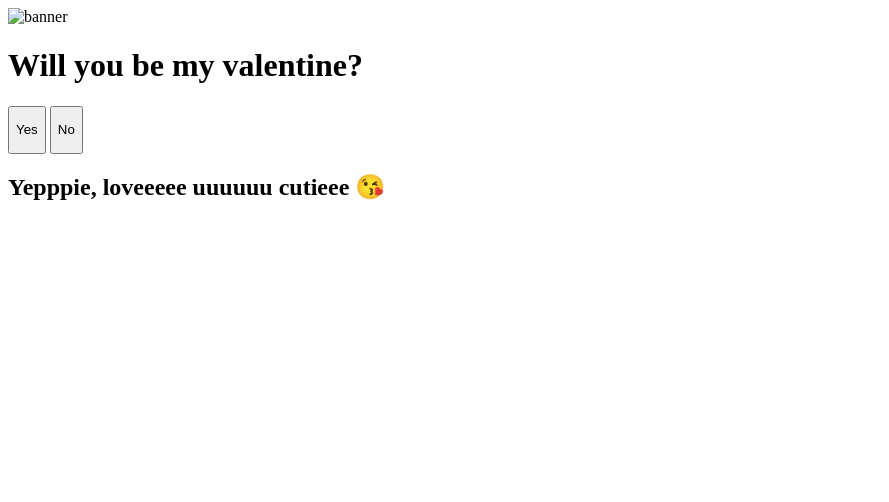
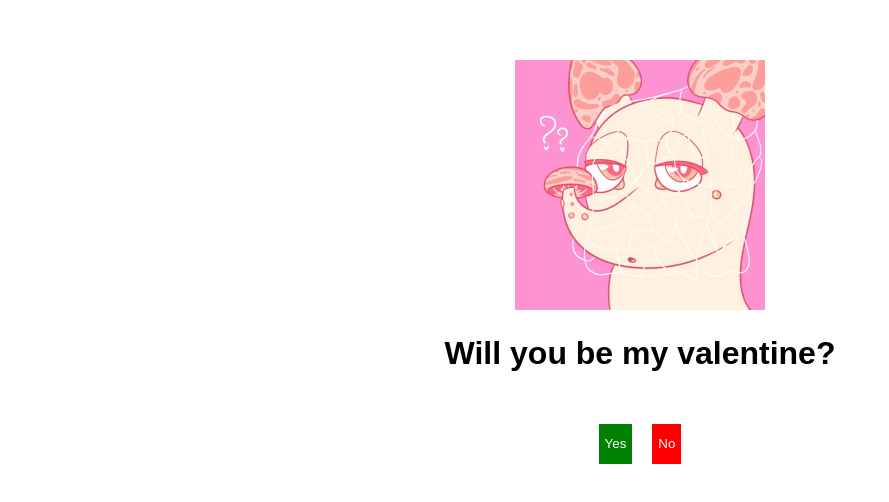
Before and after one commit to Drexter47/Surpriseeeeeee, a plain HTML site: page index.html in a window 1280 px wide. Shown: the whole page, without its empty margins (0-889 px from the left). Drawn offline with Linux system fonts and the light colour scheme; the site is published under a folder, as on GitHub Pages, so addresses that start at the root find nothing.

Commit message:
Update index.html

```diff
--- a/index.html
+++ b/index.html
@@ -4,12 +4,12 @@
     <meta charset="UTF-8" />
     <meta name="viewport" content="width=device-width, initial-scale=1.0" />
     <title>Import Question</title>
-    <link rel="stylesheet" href="/css/style.css" />
+    <link rel="stylesheet" href="css/style.css" />
   </head>
   <body>
     <div class="container">
       <div class="banner-gif">
-        <img id="banner" src="/images/mid.gif" alt="banner" />
+        <img id="banner" src="images/mid.gif" alt="banner" />
       </div>
       <h1 id="question-heading">Will you be my valentine?</h1>
       <div class="buttons">
@@ -20,6 +20,6 @@
         <h2 id="success-message">Yepppie, loveeeee uuuuuu cutieee 😘</h2>
       </div>
     </div>
-    <script src="/js/script.js"></script>
+    <script src="js/script.js"></script>
   </body>
 </html>
```
